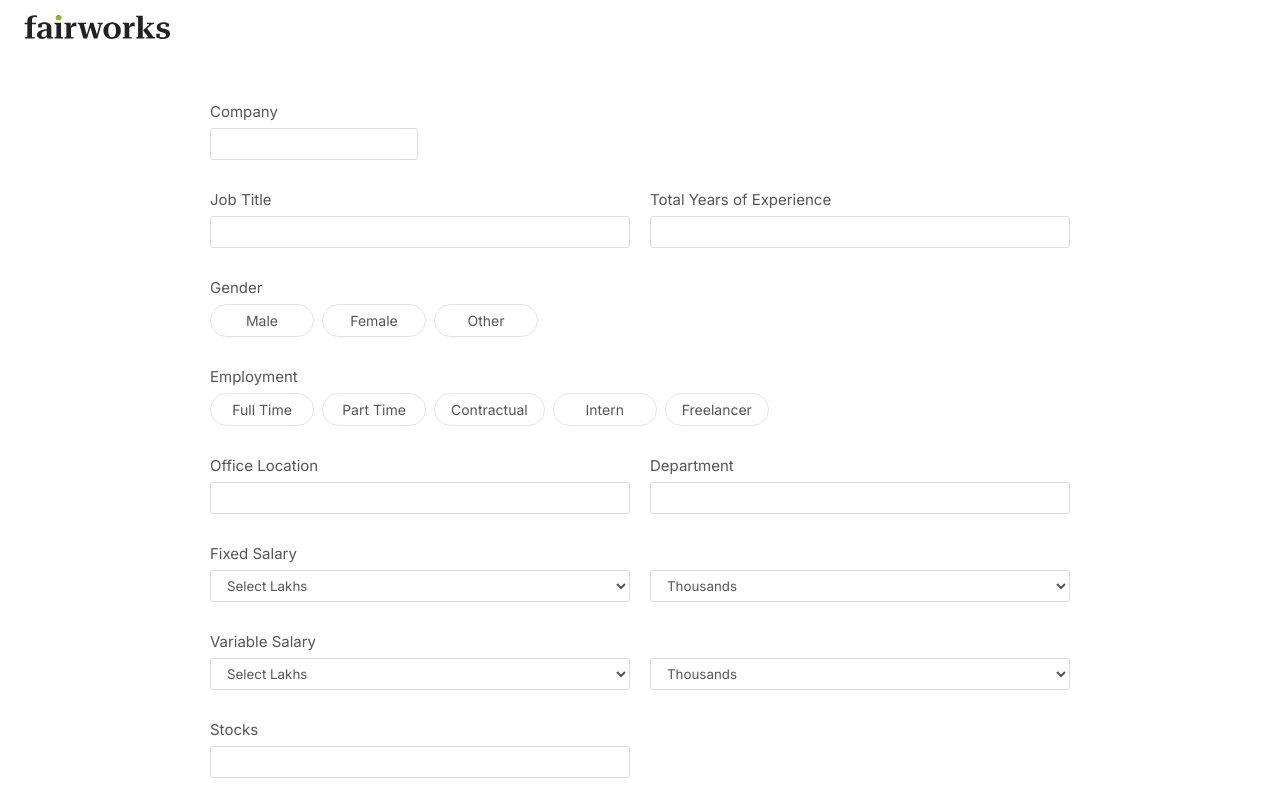
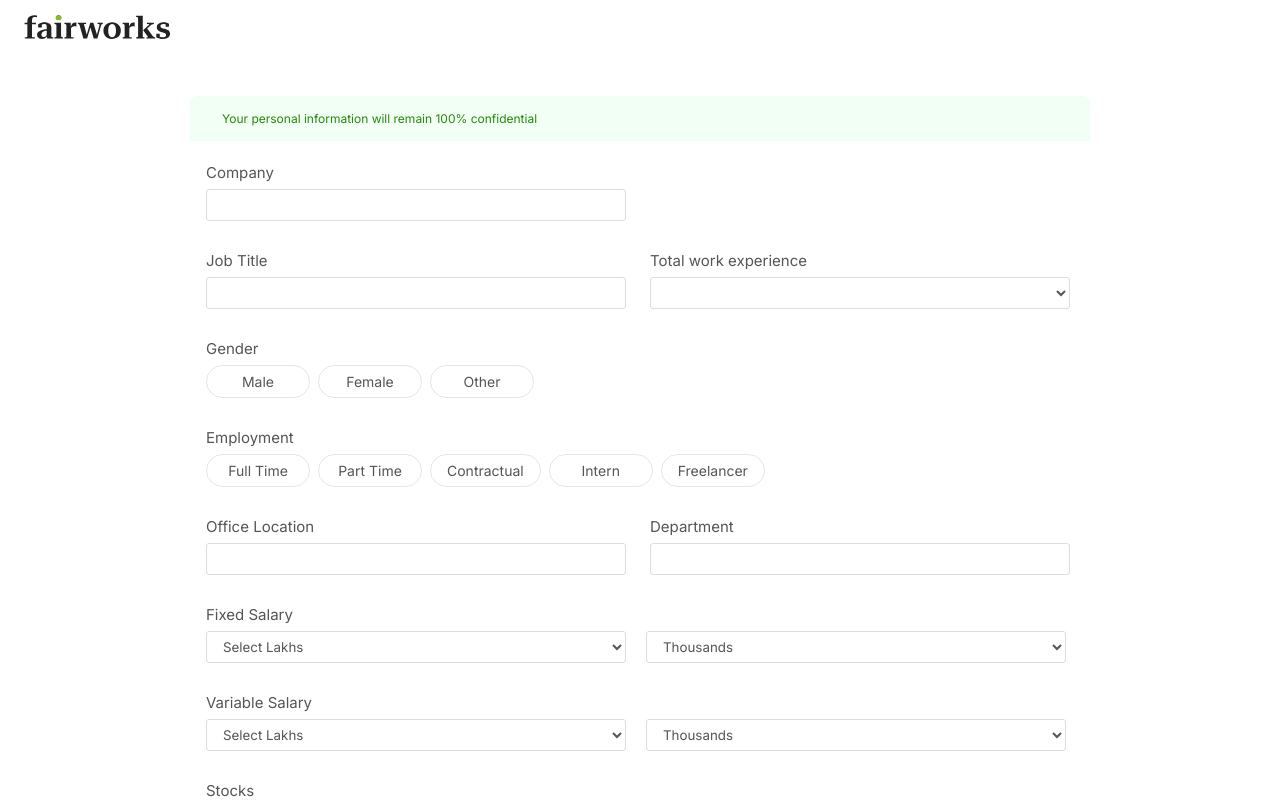
Before and after one commit to fairworks-tech/fairworks-app, an Angular app: page /share-salary in a window 1280 px wide. Shown: the top 800 px of the page. Built offline with nearby package versions, Linux system fonts and the light colour scheme.

Commit message:
chore: optimised the layout and improved the form data processing

```diff
--- a/src/app/pages/share-salary/share-salary.component.html
+++ b/src/app/pages/share-salary/share-salary.component.html
@@ -1,6 +1,11 @@
 <fw-header></fw-header>
 <div class="fw-page-container">
   <div class="fw-content-area-mini">
+    <div class="apex-panel">
+      <div class="apex-header heed">
+        <span>Your personal information will remain 100% confidential</span>
+      </div>
+      <div class="apex-body">
         <form [formGroup]="salaryDetailing">
           <section class="fw-form-section">
             <div class="fw-form-el-wrap-vertical">
@@ -30,14 +35,17 @@
               </div>
               <div class="col">
                 <div class="fw-form-el-wrap-vertical">
-              <label for="totalExp">Total Years of Experience</label>
+                  <label for="totalExp">Total work experience</label>
                   <div class="fw-form-el">
-                <input
-                  class="fw-form-input"
+                    <select
+                      class="fw-form-select"
                       id="totalExp"
-                  type="text"
                       formControlName="totalExp"
-                />
+                    >
+                      @for (item of yearsOfExp; track item) {
+                        <option [value]="item.val">{{ item.text }}</option>
+                      }
+                    </select>
                   </div>
                 </div>
               </div>
@@ -77,7 +85,9 @@
                       name="gender"
                       formControlName="gender"
                     />
-                <label class="tabler-button" for="other-gender">Other</label>
+                    <label class="tabler-button" for="other-gender"
+                      >Other</label
+                    >
                   </div>
                 </div>
               </div>
@@ -95,7 +105,9 @@
                       name="employmentType"
                       formControlName="employmentType"
                     />
-                <label class="tabler-button" for="full-time">Full Time</label>
+                    <label class="tabler-button" for="full-time"
+                      >Full Time</label
+                    >
                   </div>
                   <div class="tabler-item">
                     <input
@@ -106,7 +118,9 @@
                       name="employmentType"
                       formControlName="employmentType"
                     />
-                <label class="tabler-button" for="part-time">Part Time</label>
+                    <label class="tabler-button" for="part-time"
+                      >Part Time</label
+                    >
                   </div>
                   <div class="tabler-item">
                     <input
@@ -141,7 +155,9 @@
                       name="employmentType"
                       formControlName="employmentType"
                     />
-                <label class="tabler-button" for="freelancer">Freelancer</label>
+                    <label class="tabler-button" for="freelancer"
+                      >Freelancer</label
+                    >
                   </div>
                 </div>
               </div>
@@ -178,10 +194,13 @@
               <label>Fixed Salary</label>
               <div class="fw-form-el-wrap">
                 <div class="fw-form-el">
-              <select class="fw-form-select" formControlName="fixedSalaryLakhs">
+                  <select
+                    class="fw-form-select"
+                    formControlName="fixedSalaryLakhs"
+                  >
                     <option value="" disabled selected>Select Lakhs</option>
-                @for (val of salaryValLakhs; track val) {
-                  <option [value]="val">{{ val }}</option>
+                    @for (item of salaryValLakhs; track item) {
+                      <option [value]="item.val">{{ item.text }}</option>
                     }
                   </select>
                 </div>
@@ -191,8 +210,8 @@
                     formControlName="fixedSalaryThousands"
                   >
                     <option value="" disabled selected>Thousands</option>
-                @for (val of salaryValThousands; track val) {
-                  <option [value]="val">{{ val }}</option>
+                    @for (item of salaryValThousands; track item) {
+                      <option [value]="item.val">{{ item.text }}</option>
                     }
                   </select>
                 </div>
@@ -207,8 +226,8 @@
                     formControlName="variableSalaryLakhs"
                   >
                     <option value="" disabled selected>Select Lakhs</option>
-                @for (val of salaryValLakhs; track val) {
-                  <option [value]="val">{{ val }}</option>
+                    @for (item of salaryValLakhs; track item) {
+                      <option [value]="item.val">{{ item.text }}</option>
                     }
                   </select>
                 </div>
@@ -218,8 +237,8 @@
                     formControlName="variableSalaryThousands"
                   >
                     <option value="" disabled selected>Thousands</option>
-                @for (val of salaryValThousands; track val) {
-                  <option [value]="val">{{ val }}</option>
+                    @for (item of salaryValThousands; track item) {
+                      <option [value]="item.val">{{ item.text }}</option>
                     }
                   </select>
                 </div>
@@ -264,7 +283,9 @@
                     class="fw-form-select"
                     formControlName="lastIncrementYear"
                   >
-                <option value="" disabled selected>Year of Increment</option>
+                    <option value="" disabled selected>
+                      Year of Increment
+                    </option>
                     @for (val of salaryYears; track val) {
                       <option [value]="val">{{ val }}</option>
                     }
@@ -274,7 +295,9 @@
             </div>
           </section>
         </form>
-
         <button class="fw-form-prime-btn" (click)="submit()">Submit</button>
       </div>
+      <div class="apex-footer"></div>
     </div>
+  </div>
+</div>
--- a/src/app/pages/share-salary/share-salary.component.scss
+++ b/src/app/pages/share-salary/share-salary.component.scss
@@ -0,0 +1,7 @@
+.heed {
+  background-color: #f2fff4;
+  span {
+    font-size: 12px;
+    color: #26890d;
+  }
+}
--- a/src/app/pages/share-salary/share-salary.component.ts
+++ b/src/app/pages/share-salary/share-salary.component.ts
@@ -25,6 +25,7 @@ export class ShareSalaryComponent implements OnInit, OnDestroy {
   public department: any;
 
   public companyListAuto: any;
+  public yearsOfExp: any;
   public salaryValLakhs: any;
   public salaryValThousands: any;
   public salaryYears: any;
@@ -34,6 +35,7 @@ export class ShareSalaryComponent implements OnInit, OnDestroy {
   }
 
   ngOnInit(): void {
+    this.yearsOfExp = this.structYearsOfExp();
     this.salaryValLakhs = this.structSalLakhs();
     this.salaryValThousands = this.structSalThousands();
     this.salaryYears = this.structSalaryYears();
@@ -41,8 +43,11 @@ export class ShareSalaryComponent implements OnInit, OnDestroy {
     this.salaryDetailing = this.fb.group({
       company: ["", [Validators.required]],
       jobTitle: ["", [Validators.required]],
+      totalExp: ["", [Validators.required]],
+      gender: ["", [Validators.required]],
       employmentType: ["", [Validators.required]],
-      totalExp: ["", [Validators.required]],
+      officeLocation: ["", [Validators.required]],
+      department: ["", [Validators.required]],
       fixedSalaryLakhs: ["", [Validators.required]],
       fixedSalaryThousands: ["", [Validators.required]],
       variableSalaryLakhs: ["", [Validators.required]],
@@ -51,46 +56,69 @@ export class ShareSalaryComponent implements OnInit, OnDestroy {
       salaryYear: ["", [Validators.required]],
       lastIncrement: ["", [Validators.required]],
       lastIncrementYear: ["", [Validators.required]],
-      gender: ["", [Validators.required]],
-      officeLocation: ["", [Validators.required]],
-      department: ["", [Validators.required]],
     });
   }
 
+  structYearsOfExp() {
+    const yearsStruct = [{ val: 0, text: "Fresher" }];
+    for (let i = 1; i <= 30; i++) {
+      yearsStruct.push({
+        val: i,
+        text: `${i} year${i > 1 ? "s" : ""}`,
+      });
+    }
+    return yearsStruct;
+  }
+
   structSalLakhs() {
-    let amountStruct = [];
+    const amountStruct = [];
     for (let i = 0; i < 100; i++) {
-      let val = i === 0 || i === 1 ? i + " Lakh" : i + " Lakhs";
-      amountStruct.push(val);
+      amountStruct.push({
+        val: i * 100000,
+        text: `${i} Lakh${i === 1 ? "" : "s"}`,
+      });
     }
     for (let i = 1; i <= 5; i += 0.1) {
-      let val = parseFloat(i.toFixed(1)) + " Cr";
-      amountStruct.push(val);
+      const roundedValue = parseFloat(i.toFixed(1));
+      amountStruct.push({
+        val: roundedValue * 10000000,
+        text: `${roundedValue} Cr`,
+      });
     }
     return amountStruct;
   }
 
   structSalThousands() {
-    let amountStruct = [];
-    for (let i = 5; i < 100; i += 5) {
-      let val = i + " Thousands";
-      amountStruct.push(val);
-    }
-    return amountStruct;
+    return Array.from({ length: 19 }, (_, i) => {
+      const val = (i + 1) * 5000;
+      return { val, text: `${(i + 1) * 5} Thousands` };
+    });
   }
 
   structSalaryYears() {
-    let yearsStruct = [];
     const currentYear = new Date().getFullYear();
-    for (let i = currentYear; i > currentYear - 6; i--) {
-      let val = i;
-      yearsStruct.push(val);
-    }
-    return yearsStruct;
+    return Array.from({ length: 6 }, (_, i) => currentYear - i);
+  }
+
+  processData(data: any) {
+    const {
+      fixedSalaryLakhs,
+      fixedSalaryThousands,
+      variableSalaryLakhs,
+      variableSalaryThousands,
+      ...rest
+    } = data;
+    const finalData = {
+      ...rest,
+      fixedSalary: parseInt(fixedSalaryLakhs) + parseInt(fixedSalaryThousands),
+      variableSalary:
+        parseInt(variableSalaryLakhs) + parseInt(variableSalaryThousands),
+    };
+    console.log(finalData);
   }
 
   submit() {
-    console.log(this.salaryDetailing.value);
+    this.processData(this.salaryDetailing.value);
   }
 
   ngOnDestroy(): void {}
--- a/src/app/shared/components/combobox/combobox.component.scss
+++ b/src/app/shared/components/combobox/combobox.component.scss
@@ -1,15 +1,16 @@
 :host {
   position: relative;
   display: flex;
+  flex: 1;
   input {
     width: 100%;
-    border: 1px solid #D9DEE2;
+    border: 1px solid #d9dee2;
     border-radius: 3px;
     outline: none;
     padding-left: 12px;
     line-height: 32px;
     height: 32px;
-    color: #48495F;
+    color: #48495f;
     &:focus {
       border: 1px solid #121212;
     }
@@ -22,16 +23,17 @@
     overflow-x: hidden;
     overflow-y: scroll;
     background-color: #fff;
-    border: 1px solid #D9DEE2;
+    border: 1px solid #d9dee2;
     border-radius: 3px;
     padding: 12px 0;
     z-index: 99;
   }
   .fw-combobox-item {
     padding: 0 12px;
-    &:hover, &:focus {
+    &:hover,
+    &:focus {
       cursor: pointer;
-      background-color: #D9DEE2;
+      background-color: #d9dee2;
     }
   }
 }
--- a/src/styles.scss
+++ b/src/styles.scss
@@ -710,7 +710,7 @@ p {
 .fw-content-area-mini {
   position: relative;
   width: 100%;
-  max-width: 860px;
+  max-width: 900px;
   margin: 0 auto;
   padding: 24px 0;
 }
@@ -1005,3 +1005,17 @@ p {
     }
   }
 }
+
+.apex-panel {
+  border-radius: 0.5rem 0.5rem 0 0;
+  background-color: #ffffff;
+  .apex-header {
+    padding: 0.5rem 2rem;
+    border-radius: 0.5rem 0.5rem 0 0;
+  }
+  .apex-body {
+    padding: 1rem;
+  }
+  .apex-footer {
+  }
+}
```
Lines whose indentation alone changed are shown as unchanged.
